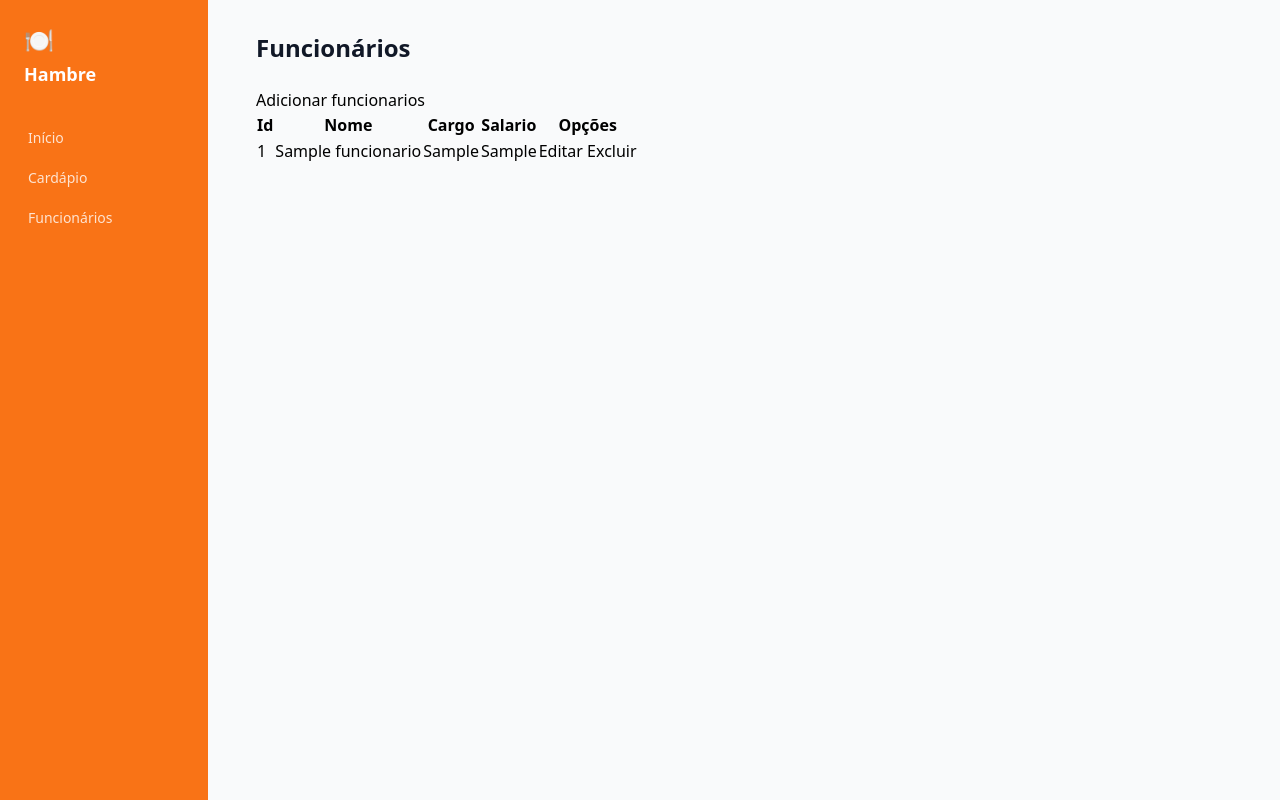
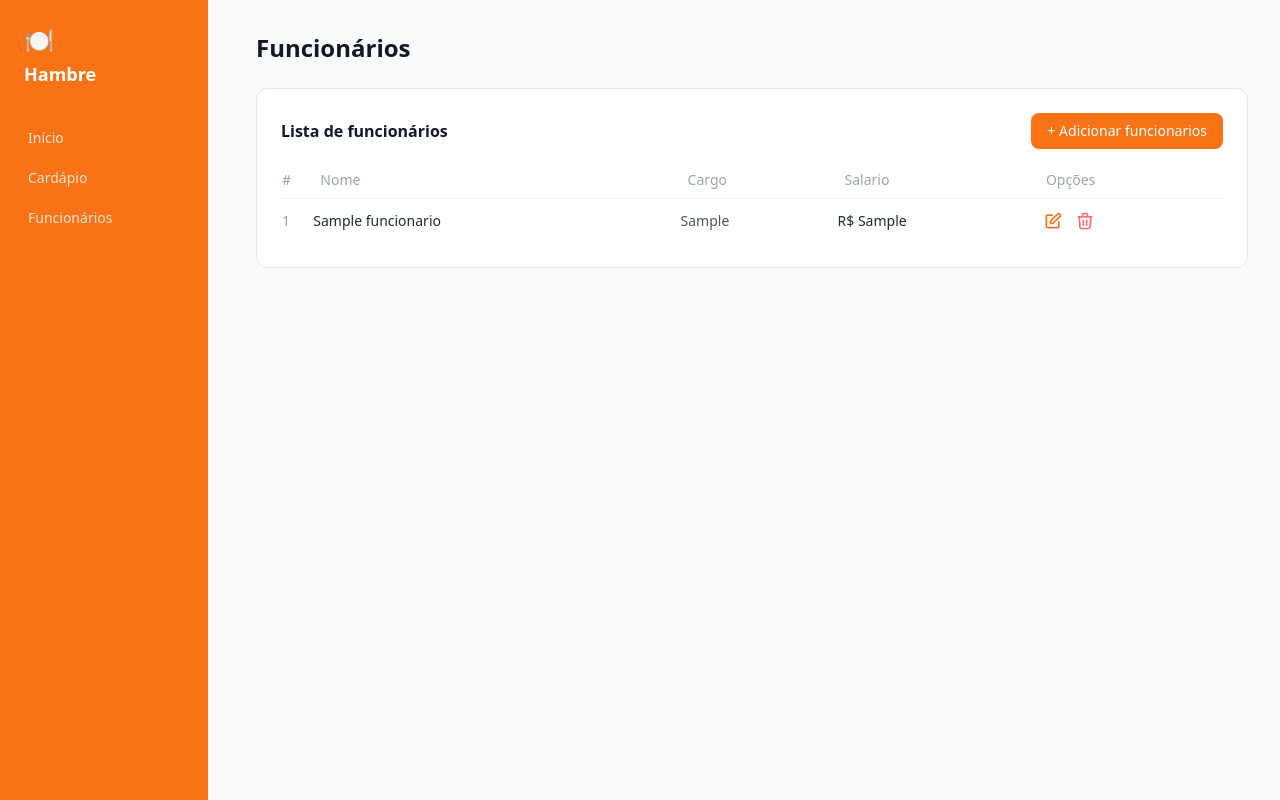
Before and after one commit to vinicius-araujo777/Sistema-Restaurante, a PHP site: page /funcionarios/index.php in a window 1280 px wide. Run offline with PHP 8.4, Linux system fonts and the light colour scheme; tables that the repository leaves empty or names only in its code hold one stand-in row (values such as "Sample post"); some libraries are stand-ins or nearby versions.

Commit message:
adicionando design ao crud de funcionarios e editando identação do crud de cardapio

```diff
--- a/cardapio/index.php
+++ b/cardapio/index.php
@@ -33,20 +33,19 @@
                     </td>
                     <td class="py-3 text-gray-800 font-medium">R$ <?= number_format($prato->preco, 2, ',', '.') ?></td>
                     <td class="py-3">
-                        <div class="flex gap-2">
+                        <div class="flex gap-1">
                             <a href="editar.php?id=<?= $prato->id ?>" class="text-orange-500 hover:underline px-1">
                                 <svg xmlns="http://www.w3.org/2000/svg" class="w-5 h-5" fill="none" viewBox="0 0 24 24" stroke="currentColor" stroke-width="2">
                                     <path stroke-linecap="round" stroke-linejoin="round" d="M11 5H6a2 2 0 00-2 2v11a2 2 0 002 2h11a2 2 0 002-2v-5m-1.414-9.414a2 2 0 112.828 2.828L11.828 15H9v-2.828l8.586-8.586z" />
                                 </svg>
-
                             </a>
 
                             <a href="excluir.php?id=<?= $prato->id ?>" onclick="return confirm('Excluir?')" class="text-red-400 hover:underline px-1">
                                 <svg xmlns="http://www.w3.org/2000/svg" class="w-5 h-5" fill="none" viewBox="0 0 24 24" stroke="currentColor" stroke-width="2">
                                     <path stroke-linecap="round" stroke-linejoin="round" d="M19 7l-.867 12.142A2 2 0 0116.138 21H7.862a2 2 0 01-1.995-1.858L5 7m5 4v6m4-6v6m1-10V4a1 1 0 00-1-1h-4a1 1 0 00-1 1v3M4 7h16" />
                                 </svg>
+                            </a>
 
-                            </a>
                         </div>
                     </td>
                 </tr>
--- a/cardapio/inserir.php
+++ b/cardapio/inserir.php
@@ -60,6 +60,7 @@ if ($_SERVER['REQUEST_METHOD'] === 'POST') {
             class="bg-orange-500 hover:bg-orange-600 text-white font-medium text-sm px-6 py-2.5 rounded-lg transition">
                 Adicionar
             </button>
+
             <a href="index.php"
             class="border border-gray-200 text-gray-500 hover:bg-gray-50 font-medium text-sm px-6 py-2.5 rounded-lg transition">
                 Cancelar
--- a/funcionarios/index.php
+++ b/funcionarios/index.php
@@ -2,36 +2,45 @@
 
 <h1 class="text-2xl font-bold text-gray-900 mb-6">Funcionários</h1>
 
-<div>
-    <div>
-        <h2></h2>
-        <a href="inserir.php">Adicionar funcionarios</a>
+<div class="bg-white rounded-xl border border-gray-200 p-6">
+    <div class="flex justify-between items-center mb-5">
+        <h2 class="text-base font-semibold text-gray-900">Lista de funcionários</h2>
+        <a href="inserir.php" class="bg-orange-500 hover:bg-orange-600 text-white text-sm px-4 py-2 rounded-lg transition">+ Adicionar funcionarios</a>
     </div>
 
-    <table>
+    <table class="w-full text-sm">
         <thead>
-            <tr>
-                <th>Id</th>
-                <th>Nome</th>
-                <th>Cargo</th>
-                <th>Salario</th>
-                <th>Opções</th>
+            <tr class="text-left text-gray-400 border-b border-gray-100">
+                <th class="pb-2 font-medium">#</th>
+                <th class="pb-2 px-2 font-medium">Nome</th>
+                <th class="pb-2 px-2 font-medium">Cargo</th>
+                <th class="pb-2 px-2 font-medium">Salario</th>
+                <th class="pb-2 px-2 font-medium">Opções</th>
             </tr>
         </thead>
-        <tbody>
+        <tbody class="divide-y divide-gray-100">
             <?php
             require_once "funcoes.php";
             $funcionarios = listarFuncionarios($con);
             foreach($funcionarios as $f):?>
             <tr>
-                <td><?php echo $f->id ?></td>
-                <td><?php echo $f->nome ?></td>
-                <td><?php echo $f->cargo ?></td>
-                <td><?php echo $f->salario ?></td>
-                <td>
-                    <div>
-                        <a href="editar.php?id=<?=  $f->id ?> "> Editar </a>
-                        <a href="excluir.php?id=<?= $f->id ?> "> Excluir </a>
+                <td class="py-3 text-gray-400"> <?php echo $f->id ?></td>
+                <td class="py-3 text-gray-800 font-medium"><?php echo $f->nome ?></td>
+                <td class="py-3 text-gray-600"><?php echo $f->cargo ?></td>
+                <td class="py-3 text-gray-800 font-medium">R$ <?php echo $f->salario ?></td>
+                <td class="py-3">
+                    <div class="flex gap-1">
+                        <a href="editar.php?id=<?=  $f->id ?> " class="text-orange-500 hover:underline px-1">
+                            <svg xmlns="http://www.w3.org/2000/svg" class="w-5 h-5" fill="none" viewBox="0 0 24 24" stroke="currentColor" stroke-width="2">
+                                <path stroke-linecap="round" stroke-linejoin="round" d="M11 5H6a2 2 0 00-2 2v11a2 2 0 002 2h11a2 2 0 002-2v-5m-1.414-9.414a2 2 0 112.828 2.828L11.828 15H9v-2.828l8.586-8.586z" />
+                            </svg>
+                        </a>
+
+                        <a href="excluir.php?id=<?= $f->id ?>" class="text-red-400 hover:underline px-1">
+                            <svg xmlns="http://www.w3.org/2000/svg" class="w-5 h-5" fill="none" viewBox="0 0 24 24" stroke="currentColor" stroke-width="2">
+                                <path stroke-linecap="round" stroke-linejoin="round" d="M19 7l-.867 12.142A2 2 0 0116.138 21H7.862a2 2 0 01-1.995-1.858L5 7m5 4v6m4-6v6m1-10V4a1 1 0 00-1-1h-4a1 1 0 00-1 1v3M4 7h16" />
+                            </svg>
+                        </a>
                     </div>
                 </td>
             </tr>
```
Also changed, not shown: cardapio/editar.php (+4 -4 lines), funcionarios/editar.php (+25 -14 lines), funcionarios/inserir.php (+28 -14 lines). Lines whose indentation alone changed are shown as unchanged.
